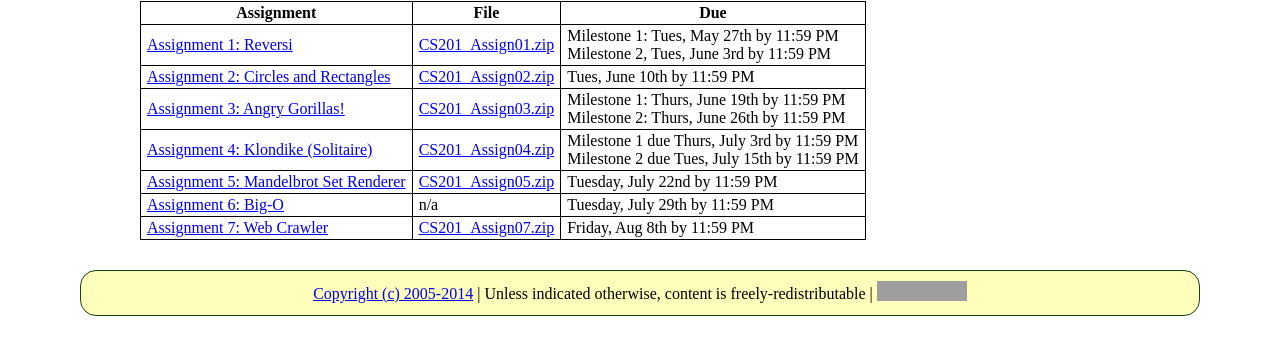
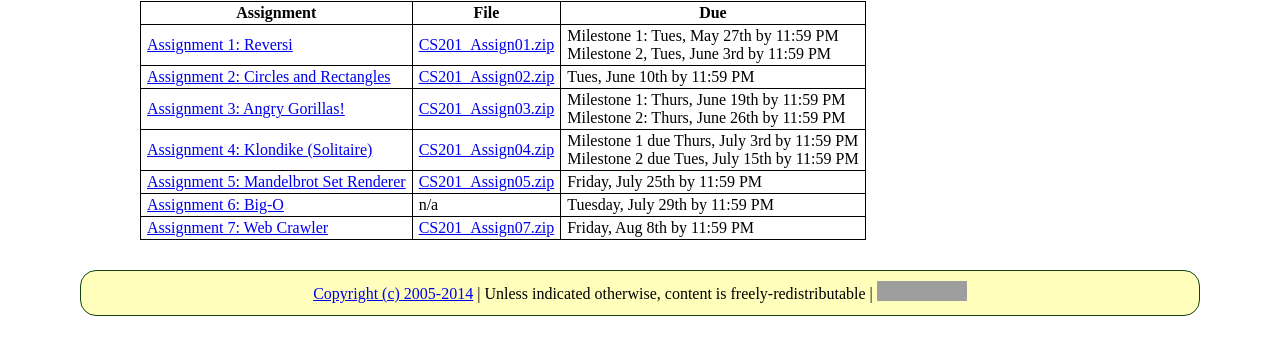
Before and after one commit to ycpcs/cs201-summer2014, a Jekyll site: the page built from assign/index.md, in a window 1280 px wide. Shown: the part 135-490 px from the top of the page. Built offline with Jekyll 4.4.1, drawn with Linux system fonts in a browser that asks for light colours; Markdown is read by kramdown in place of the engine named in the settings; grey boxes are pictures that could not be loaded.

Commit message:
extend due date for assign 5

```diff
--- a/assign/index.md
+++ b/assign/index.md
@@ -11,6 +11,6 @@ This page lists the programming assignments.
 > [Assignment 2: Circles and Rectangles](assign02.html) | [CS201\_Assign02.zip](CS201_Assign02.zip) | Tues, June 10th by 11:59 PM
 > [Assignment 3: Angry Gorillas!](assign03.html) | [CS201\_Assign03.zip](CS201_Assign03.zip) | Milestone 1: Thurs, June 19th by 11:59 PM <br> Milestone 2: Thurs, June 26th by 11:59 PM
 > [Assignment 4: Klondike (Solitaire)](assign04.html) | [CS201\_Assign04.zip](CS201_Assign04.zip) | Milestone 1 due Thurs, July 3rd by 11:59 PM <br> Milestone 2 due Tues, July 15th by 11:59 PM
-> [Assignment 5: Mandelbrot Set Renderer](assign05.html) | [CS201\_Assign05.zip](CS201_Assign05.zip) | Tuesday, July 22nd by 11:59 PM
+> [Assignment 5: Mandelbrot Set Renderer](assign05.html) | [CS201\_Assign05.zip](CS201_Assign05.zip) | Friday, July 25th by 11:59 PM
 > [Assignment 6: Big-O](assign06.html) | n/a | Tuesday, July 29th by 11:59 PM
 > [Assignment 7: Web Crawler](assign07.html) | [CS201\_Assign07.zip](CS201_Assign07.zip) | Friday, Aug 8th by 11:59 PM
```
Also changed, not shown: assign/assign05.md (+1 -1 lines), index.md (+1 -0 lines).
